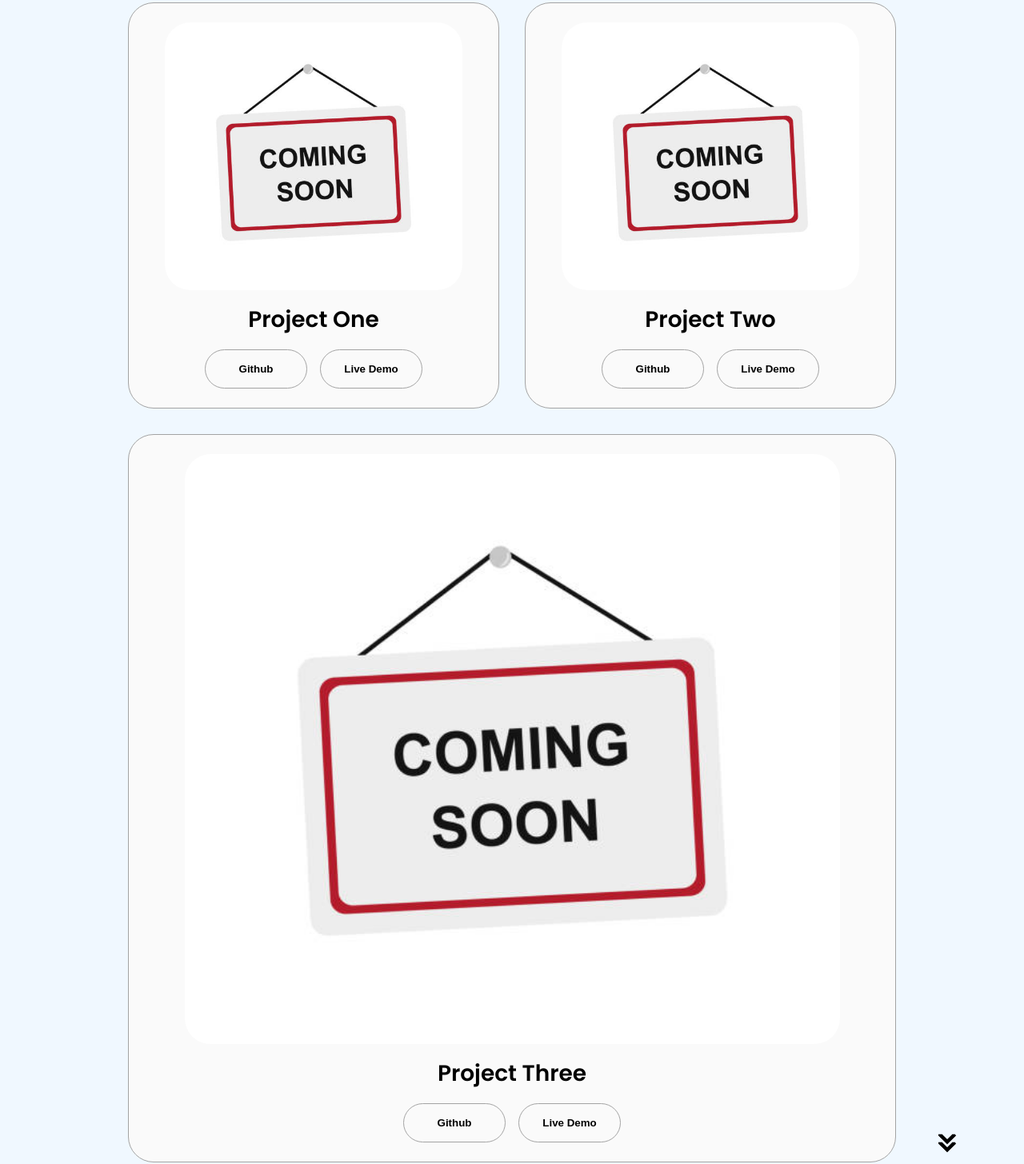
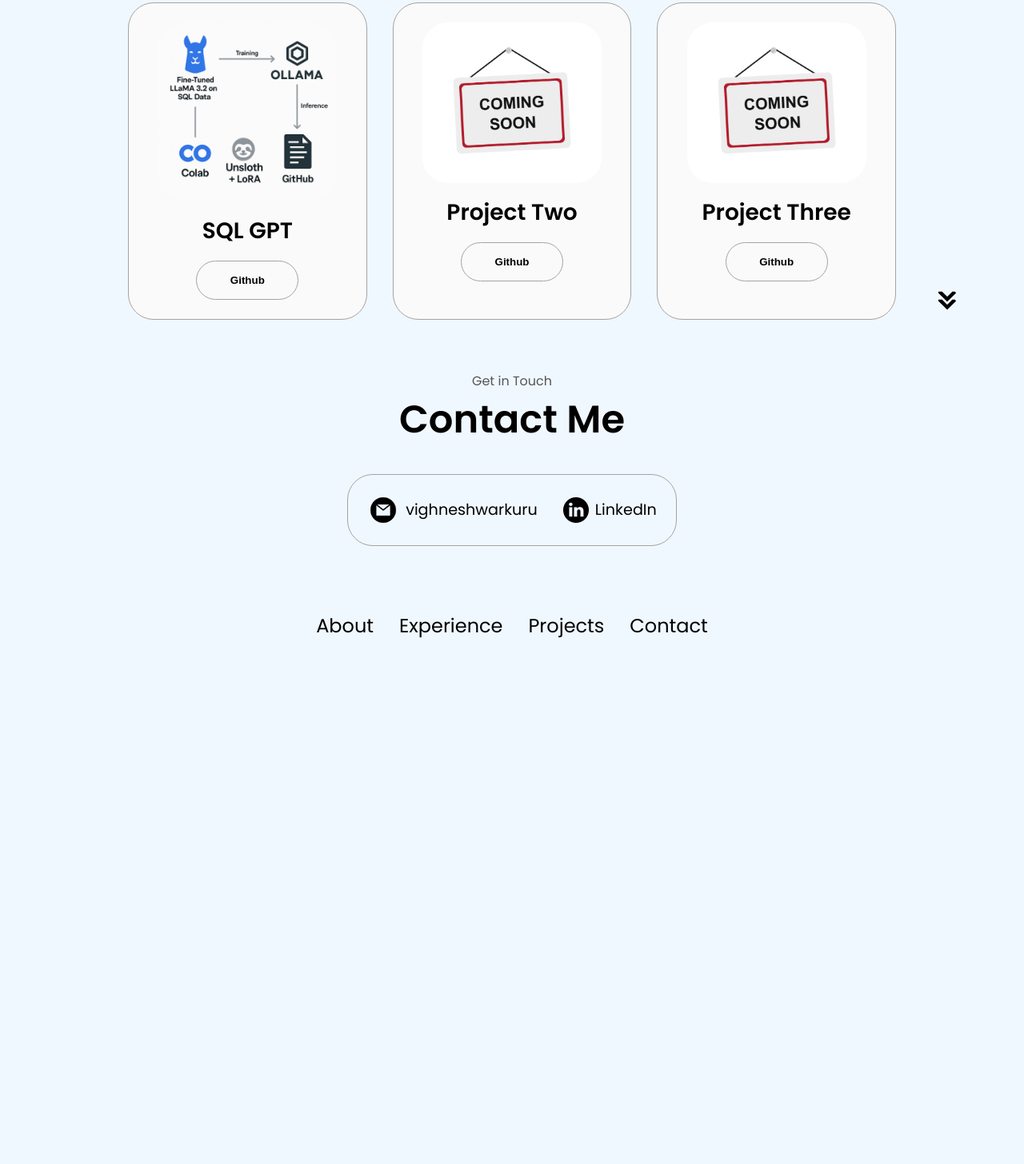
Before and after one commit to Vighneshwarkuru/Portfolio, a plain HTML site: page index.html in a window 1280 px wide. Shown: the part 2590-4046 px from the top of the page at 80% size. After the commit the page ends 3513 px from the top, so only its background shows below. Drawn offline with Linux system fonts and the light colour scheme.

Commit message:
changed a few stuff added my 1st project and updated about-pic

```diff
--- a/index.html
+++ b/index.html
@@ -255,25 +255,20 @@
           <div class="details-container color-container">
             <div class="article-container">
               <img
-                src="./assets/Coming-soon.png"
+                src="assets/Project1.png"
                 alt="Project 1"
                 class="project-img"
               />
             </div>
-            <h2 class="experience-sub-title project-title">Project One</h2>
+            <h2 class="experience-sub-title project-title">SQL GPT</h2>
             <div class="btn-container">
               <button
                 class="btn btn-color-2 project-btn"
-                onclick="location.href='https://github.com/'"
+                onclick="location.href='https://github.com/MohdWaheed21/SQL_GPT'"
               >
                 Github
               </button>
-              <button
-                class="btn btn-color-2 project-btn"
-                onclick="location.href='https://github.com/'"
-              >
-                Live Demo
-              </button>
+
             </div>
           </div>
           <div class="details-container color-container">
@@ -290,12 +285,6 @@
                 onclick="location.href='https://github.com/'"
               >
                 Github
-              </button>
-              <button
-                class="btn btn-color-2 project-btn"
-                onclick="location.href='https://github.com/'"
-              >
-                Live Demo
               </button>
             </div>
           </div>
@@ -314,12 +303,6 @@
                 onclick="location.href='https://github.com/'"
               >
                 Github
-              </button>
-              <button
-                class="btn btn-color-2 project-btn"
-                onclick="location.href='https://github.com/'"
-              >
-                Live Demo
               </button>
             </div>
           </div>
```
Also changed, not shown: assets/Project1.png (added), 3 other files.
